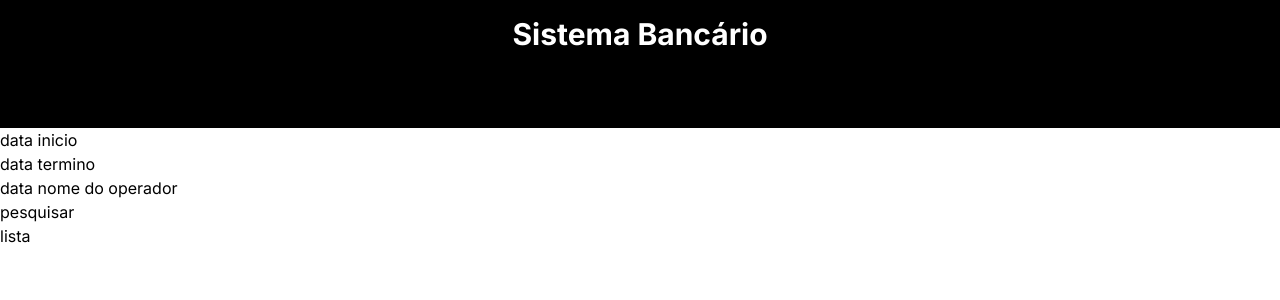
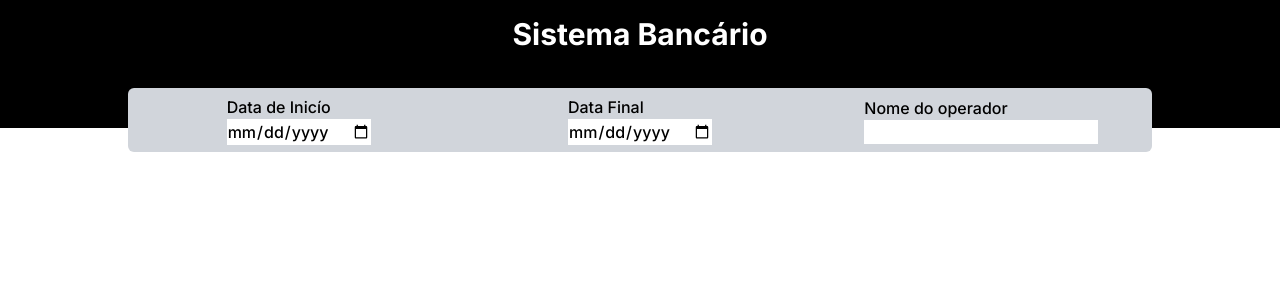
Before and after one commit to tettam/supera-frontend, a Next.js app: page / in a window 1280 px wide. Shown: the top 300 px of the page. Built offline with nearby package versions, Linux system fonts and the light colour scheme.

Commit message:
create components responsible for adding filters

```diff
--- /dev/null
+++ b/src/app/components/FilterArea.jsx
@@ -0,0 +1,50 @@
+import { useState } from "react"
+
+export const FilterArea = () => {
+  const [startDate , setStartDate] = useState(null);
+  const [endDate, setEndDate] = useState(null);
+  const [operatorName, setOperatorName] = useState('');
+
+  return(
+    <div className="flex h-16 w-full -mt-10 rounded-md bg-gray-300 font-medium">
+      <div className="flex flex-1 items-center justify-center flex-col">
+        <div>
+          <h3>Data de Inicío</h3>
+          <input
+            value={startDate}
+            type="date"
+            name="dataInicio"
+            id="dataInicio"
+            onChange={(e) => setStartDate(e.target.value)}
+          />
+        </div>
+      </div>
+
+      <div className="flex flex-1 items-center justify-center flex-col">
+        <div>
+          <h3 className="">Data Final</h3>
+          <input
+            value={endDate}
+            type="date"
+            name="dataFinal"
+            id="dataFinal"
+            onChange={(e) => setEndDate(e.target.value)}
+          />
+        </div>
+      </div>
+
+      <div className="flex flex-1 items-center justify-center flex-col">
+        <div>
+          <h3 className="">Nome do operador</h3>
+          <input
+            value={operatorName}
+            type="text"
+            name="nomeOperadorTransicao"
+            id="nomeOperadorTransicao"
+            onChange={(e) => setOperatorName(e.target.value)}
+          />
+        </div>
+      </div>
+    </div>
+  )
+}
--- a/src/app/page.js
+++ b/src/app/page.js
@@ -1,4 +1,6 @@
 'use client'
+
+import { FilterArea } from "./components/FilterArea"
 
 export default function Home() {
   return (
@@ -6,16 +8,10 @@ export default function Home() {
       <header className=" bg-black h-32 flex justify-center">
         <h1 className="text-white font-bold text-3xl pt-4">Sistema Bancário</h1>
       </header>
-      <div>
-        <div>data inicio</div>
-        <div>data termino</div>
-        <div>data nome do operador</div>
-      </div>
-      <div>
-        <div>pesquisar</div>
-      </div>
-      <div>
-        lista
+      <div className="container flex max-w-screen-lg m-auto h-screen justify-center mb-20">
+
+        <FilterArea />
+
       </div>
     </div>
   )
```
